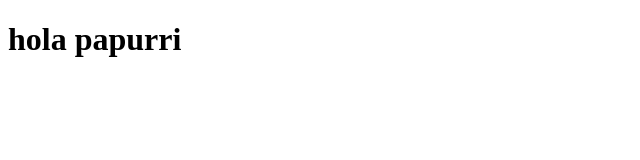
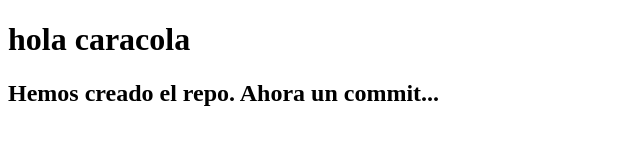
Before and after one commit to NMateoo/t3, a plain HTML site: page index.html in a window 1280 px wide. Shown: the whole page, without its empty margins (0-640 px from the left). Drawn offline with Linux system fonts and the light colour scheme.

Commit message:
Update index.html

```diff
--- a/index.html
+++ b/index.html
@@ -7,6 +7,7 @@
     <title>3er Trimestre - Nicolas Mateo</title>
 </head>
 <body>
-    <h1>hola papurri</h1>
+    <h1>hola caracola</h1>
+    <h2>Hemos creado el repo. Ahora un commit...</h2>
 </body>
 </html>
```
